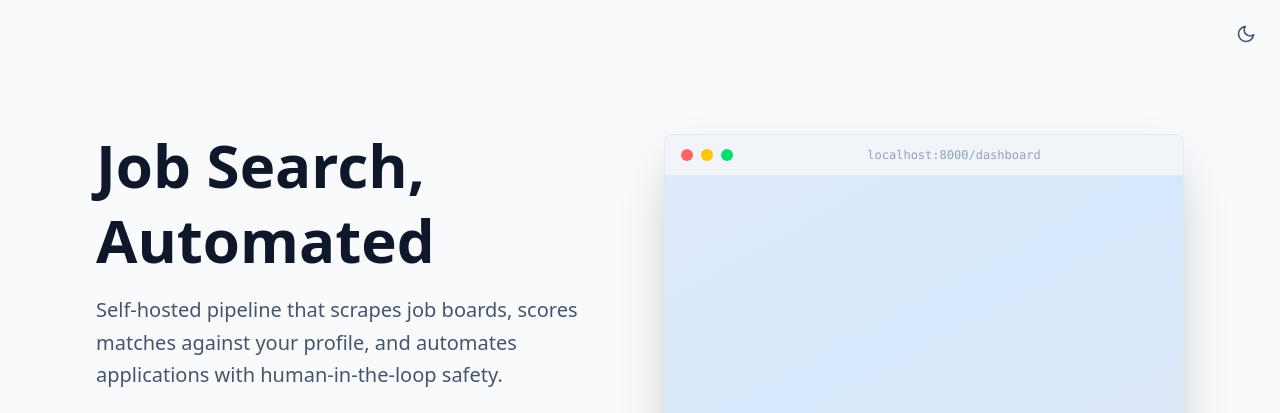
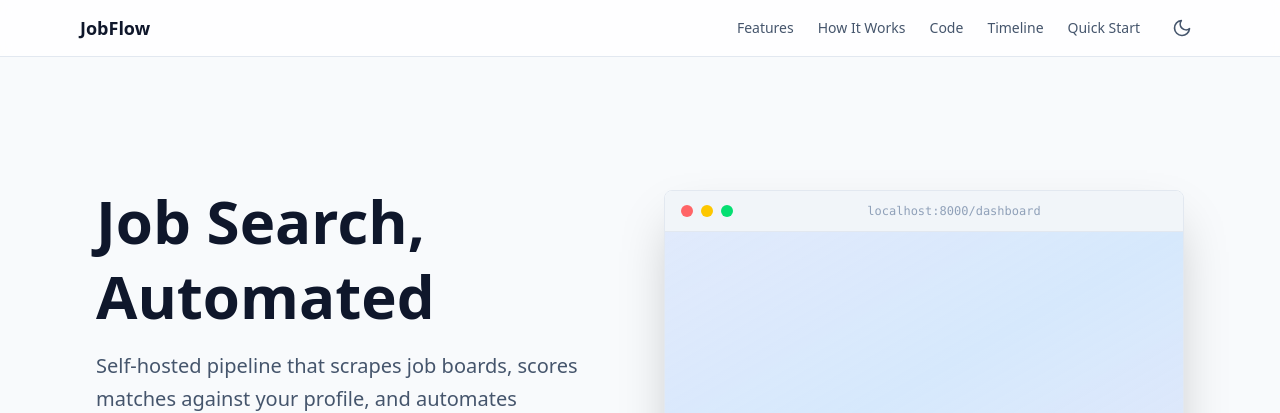
Before and after one commit to PatrykQuantumNomad/jobs, an Astro site in the folder site/: page / in a window 1280 px wide. Shown: the top 413 px of the page. Built offline with nearby package versions, Linux system fonts and the light colour scheme; Astro itself is replaced by a stand-in of ours.

Commit message:
feat(24-01): add sticky NavBar with smooth-scroll anchor links
- Create NavBar.astro with fixed nav, backdrop blur, 5 section links, ThemeToggle
- Add scroll-behavior: smooth with prefers-reduced-motion fallback to global.css
- Add scroll-margin-top on section[id] to prevent headings hiding behind nav
- Move ThemeToggle from standalone float into NavBar
- Add pt-14 offset to main for fixed nav bar height

```diff
--- /dev/null
+++ b/site/src/components/ui/NavBar.astro
@@ -0,0 +1,19 @@
+---
+import ThemeToggle from "./ThemeToggle.astro";
+---
+
+<nav class="fixed top-0 left-0 right-0 z-40 bg-white/80 dark:bg-surface-950/80 backdrop-blur-sm border-b border-surface-200 dark:border-surface-800">
+  <div class="max-w-6xl mx-auto px-4 flex items-center justify-between h-14">
+    <a href="#hero" class="font-display font-bold text-lg text-surface-900 dark:text-surface-50 hover:text-primary-600 dark:hover:text-primary-400 transition-colors">
+      JobFlow
+    </a>
+    <div class="hidden md:flex items-center gap-6">
+      <a href="#features" class="text-sm text-surface-600 dark:text-surface-300 hover:text-primary-600 dark:hover:text-primary-400 transition-colors">Features</a>
+      <a href="#architecture" class="text-sm text-surface-600 dark:text-surface-300 hover:text-primary-600 dark:hover:text-primary-400 transition-colors">How It Works</a>
+      <a href="#code" class="text-sm text-surface-600 dark:text-surface-300 hover:text-primary-600 dark:hover:text-primary-400 transition-colors">Code</a>
+      <a href="#timeline" class="text-sm text-surface-600 dark:text-surface-300 hover:text-primary-600 dark:hover:text-primary-400 transition-colors">Timeline</a>
+      <a href="#quickstart" class="text-sm text-surface-600 dark:text-surface-300 hover:text-primary-600 dark:hover:text-primary-400 transition-colors">Quick Start</a>
+      <ThemeToggle />
+    </div>
+  </div>
+</nav>
--- a/site/src/pages/index.astro
+++ b/site/src/pages/index.astro
@@ -1,6 +1,6 @@
 ---
 import BaseLayout from "../layouts/BaseLayout.astro";
-import ThemeToggle from "../components/ui/ThemeToggle.astro";
+import NavBar from "../components/ui/NavBar.astro";
 import Hero from "../components/sections/Hero.astro";
 import Stats from "../components/sections/Stats.astro";
 import Features from "../components/sections/Features.astro";
@@ -16,10 +16,8 @@ import Footer from "../components/sections/Footer.astro";
   title="JobFlow — Job Search Automation"
   description="Self-hosted pipeline that scrapes job boards, scores matches against your profile, and automates applications. 18K LOC, 581 tests, 3 platforms."
 >
-  <div class="fixed top-4 right-4 z-50">
-    <ThemeToggle />
-  </div>
-  <main>
+  <NavBar />
+  <main class="pt-14">
     <Hero />
     <Stats />
     <Features />
--- a/site/src/styles/global.css
+++ b/site/src/styles/global.css
@@ -33,3 +33,17 @@
   --font-sans: "Inter Variable", ui-sans-serif, system-ui, sans-serif;
   --font-display: "DM Sans Variable", ui-sans-serif, system-ui, sans-serif;
 }
+
+html {
+  scroll-behavior: smooth;
+}
+
+@media (prefers-reduced-motion: reduce) {
+  html {
+    scroll-behavior: auto;
+  }
+}
+
+section[id] {
+  scroll-margin-top: 4rem;
+}
```
